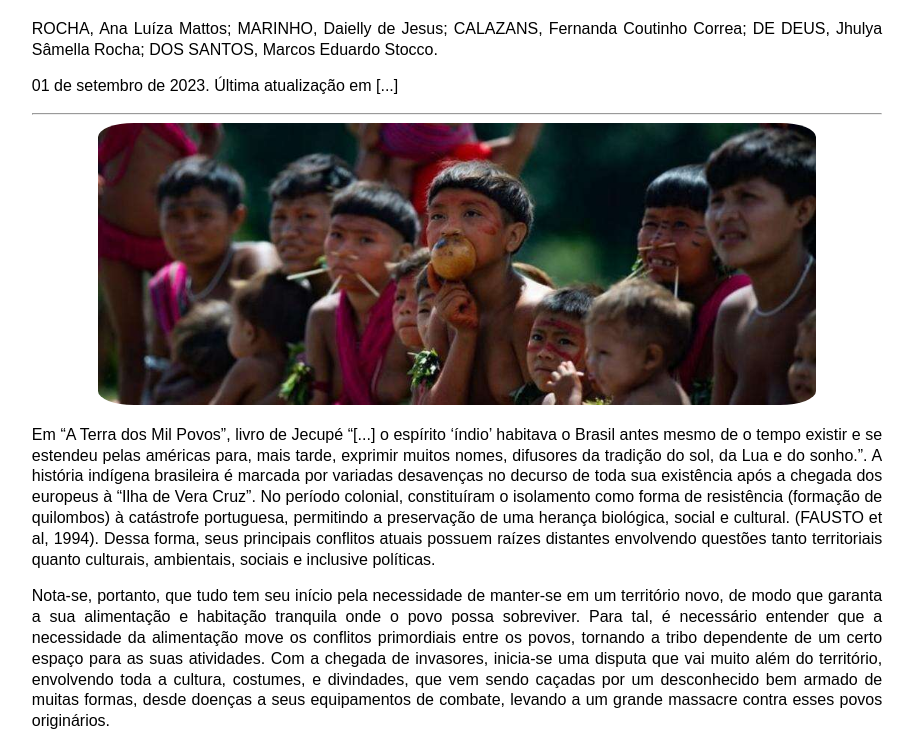
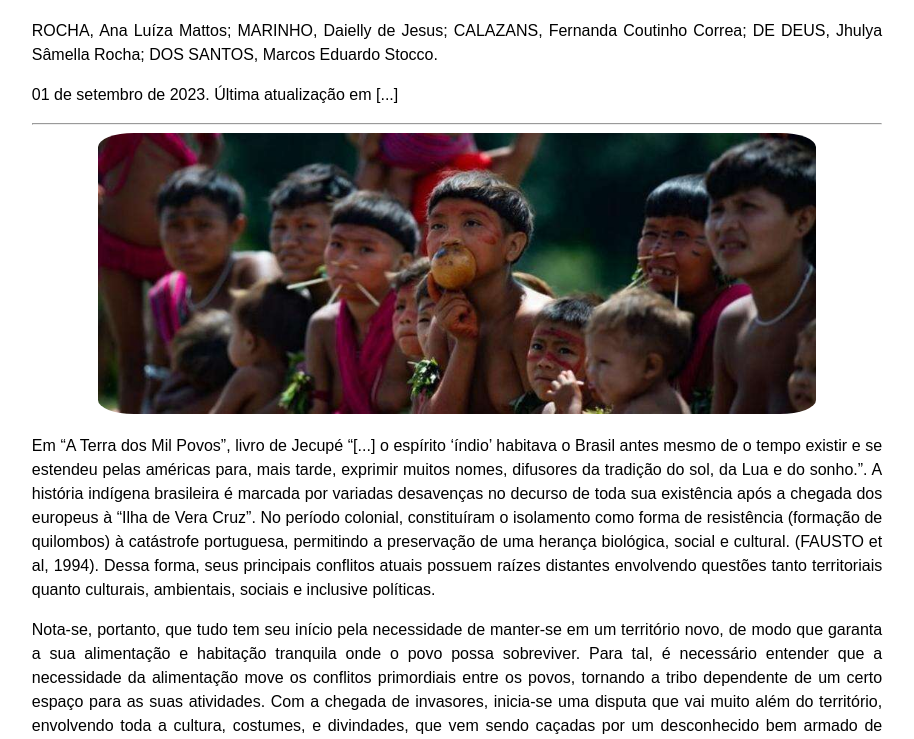
Before and after one commit to MyIFdrive/redIFES, a plain HTML site: page index.html in a window 1280 px wide. Shown: the part 61-800 px from the top of the page, without its empty margins (183-1097 px from the left). Drawn offline with Linux system fonts and the light colour scheme.

Commit message:
Update conflitos.css

```diff
--- a/Estilos/conflitos.css
+++ b/Estilos/conflitos.css
@@ -23,7 +23,7 @@ header {
 p {
     text-align: justify;
     font-family: Arial, Helvetica, sans-serif;
-    line-height: 1.3em;
+    line-height: 1.5em;
 }
 
 h1 {
```
